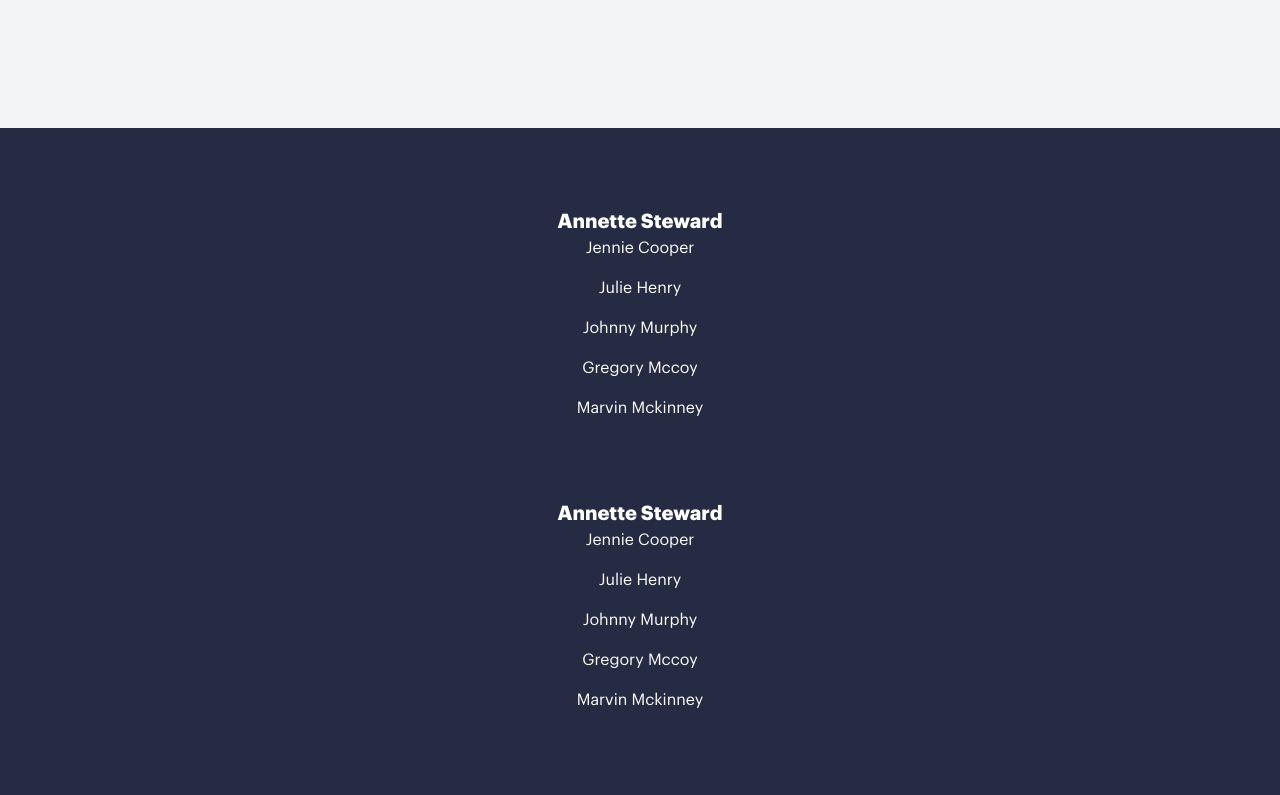
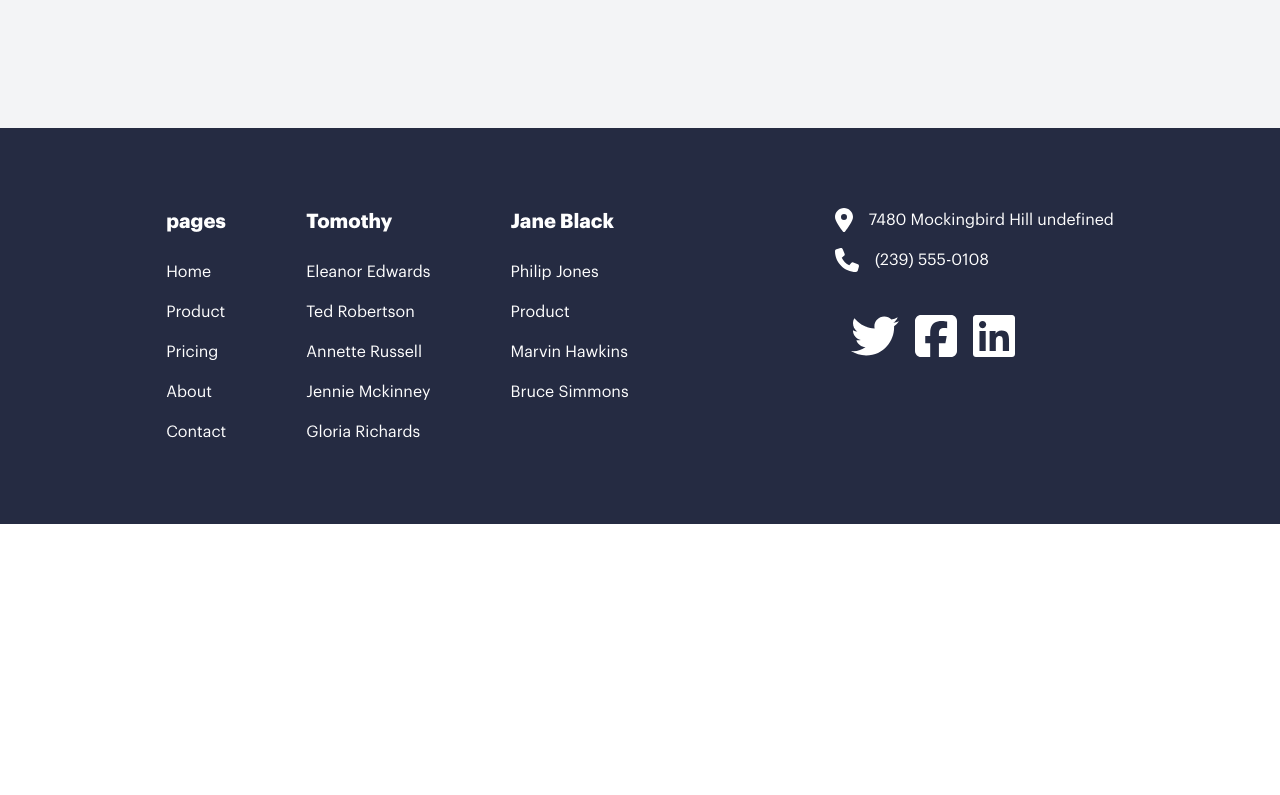
Before and after one commit to Mampionona33/test-integration-ctrlweb, a Vue app: page / in a window 1280 px wide. Shown: the part 7040-7835 px from the top of the page. After the commit the page ends 7564 px from the top, so only its background shows below. Built offline with nearby package versions, Linux system fonts and the light colour scheme.

Commit message:
finish footer web

```diff
--- a/src/components/AppFooter.vue
+++ b/src/components/AppFooter.vue
@@ -31,6 +31,7 @@ const items = [
     ],
   },
 ];
+
 const infos = [
   {
     id: "1",
@@ -69,12 +70,45 @@ const listIcons = [
   },
 ];
 
+const desktopMenu = [
+  {
+    title: "pages",
+    items: [
+      { name: "Home", link: "/" },
+      { name: "Product", link: "/product" },
+      { name: "Pricing", link: "/pricing" },
+      { name: "About", link: "/about" },
+      { name: "Contact", link: "/contact" },
+    ],
+  },
+  {
+    title: "Tomothy",
+    items: [
+      { name: "Eleanor Edwards", link: "/" },
+      { name: "Ted Robertson", link: "/" },
+      { name: "Annette Russell", link: "/" },
+      { name: "Jennie Mckinney", link: "/about" },
+      { name: "Gloria Richards", link: "/contact" },
+    ],
+  },
+  {
+    title: "Jane Black",
+    items: [
+      { name: "Philip Jones", link: "/" },
+      { name: "Product", link: "/" },
+      { name: "Marvin Hawkins", link: "/" },
+      { name: "Bruce Simmons", link: "/" },
+    ],
+  },
+];
+
 export default {
   data() {
     return {
       items,
       infos,
       listIcons,
+      desktopMenu,
     };
   },
 };
@@ -82,9 +116,9 @@ export default {
 
 <template>
   <div
-    class="bg-[#252B42] text-white items-center text-center py-20 gap-20 flex flex-col"
+    class="bg-[#252B42] text-white items-center text-center py-20 gap-20 flex flex-col md:flex-row md:justify-evenly md:items-start md:px-10"
   >
-    <div class="flex flex-col gap-20">
+    <div class="flex flex-col gap-20 md:hidden">
       <div v-for="(item, index) in items" :key="index">
         <h3 class="font-bold text-xl">{{ item.title }}</h3>
         <ul class="flex flex-col gap-4">
@@ -92,9 +126,33 @@ export default {
         </ul>
       </div>
     </div>
+
+    <!-- Menu desktop -->
+    <div class="hidden md:flex justify-start items-start gap-20">
+      <div
+        v-for="(menu, menuIndex) in desktopMenu"
+        :key="menuIndex"
+        class="flex flex-col gap-4 justify-start items-start"
+      >
+        <h3 class="font-bold text-xl mb-2">{{ menu.title }}</h3>
+        <ul class="flex flex-col gap-4 justify-start items-start">
+          <li v-for="item in menu.items" :key="item.name">
+            <router-link class="hover:text-gray-300" :to="item.link">
+              {{ item.name }}
+            </router-link>
+          </li>
+        </ul>
+      </div>
+    </div>
+
+    <!-- Informations -->
     <div class="flex flex-col gap-10">
       <div class="flex flex-col gap-4">
-        <div v-for="info in infos" :key="info.id" class="flex gap-4">
+        <div
+          v-for="info in infos"
+          :key="info.id"
+          class="flex gap-4 items-center"
+        >
           <font-awesome-icon
             :icon="['fas', info.icon]"
             :class="[
@@ -103,25 +161,27 @@ export default {
               'transition-colors',
               'text-2xl',
             ]"
+            aria-hidden="true"
           />
           <h2 class="text-base text-white">{{ info.title }}</h2>
         </div>
       </div>
-      <div>
+
+      <!-- Icônes de réseaux sociaux -->
       <div
-          class="flex px-4 gap-4 flex-row text-2xl items-center justify-center lg:justify-start"
+        class="flex px-4 gap-4 flex-row text-2xl items-center justify-center md:justify-start"
       >
         <div v-for="icon in listIcons" :key="icon.name">
           <a
             :href="icon.link"
             target="_blank"
             :class="[icon.color, icon.hoverColor, 'transition-colors']"
+            aria-label="social media link"
           >
-              <font-awesome-icon :icon="['fab', icon.name]" class="text-4xl" />
+            <font-awesome-icon :icon="['fab', icon.name]" class="text-5xl" />
           </a>
         </div>
       </div>
     </div>
   </div>
-  </div>
 </template>
```
Lines whose indentation alone changed are shown as unchanged.
